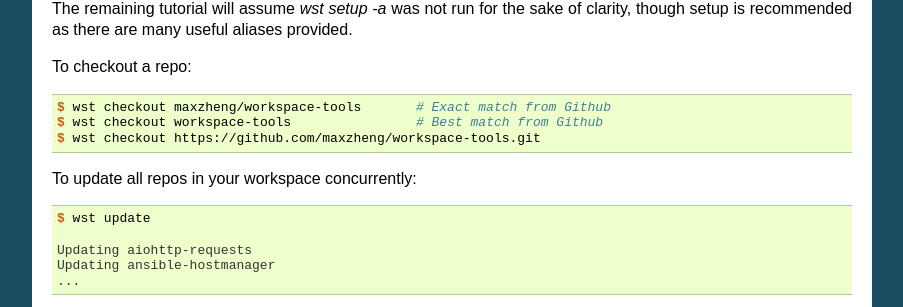
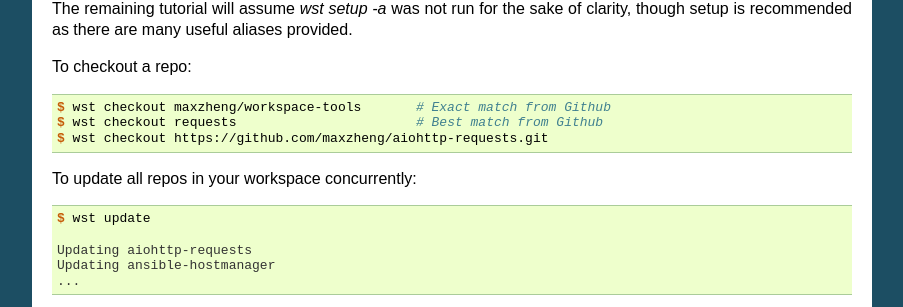
Before and after one commit to maxzheng/workspace-tools, a Sphinx documentation site: the page built from docs/README.rst, in a window 1280 px wide and 900 px high, scrolled down 1286 px. Shown: the part 145-452 px from the top of the window, without its empty margins (198-1101 px from the left). Built offline with Sphinx 7.4.7, drawn with Linux system fonts in a browser that asks for light colours.

Commit message:
Use better example for checkout

```diff
--- a/docs/README.rst
+++ b/docs/README.rst
@@ -88,8 +88,8 @@ To checkout a repo:
 .. code-block:: console
 
     $ wst checkout maxzheng/workspace-tools       # Exact match from Github
-    $ wst checkout workspace-tools                # Best match from Github
-    $ wst checkout https://github.com/maxzheng/workspace-tools.git
+    $ wst checkout requests                       # Best match from Github
+    $ wst checkout https://github.com/maxzheng/aiohttp-requests.git
 
 To update all repos in your workspace concurrently:
 
```
